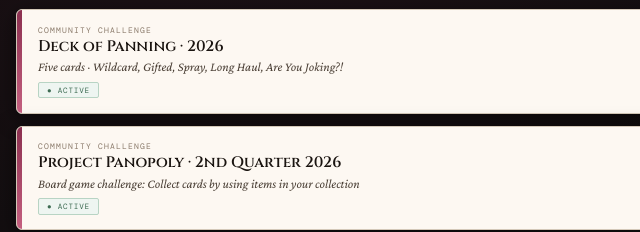
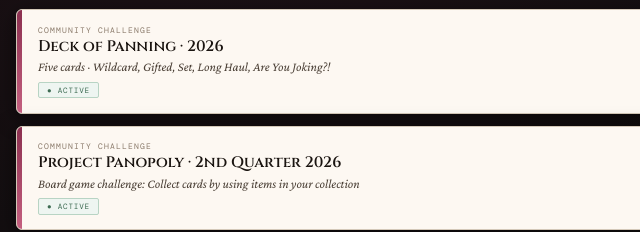
Before and after one commit to anjelabug/project-panjela, a plain HTML site: page index.html in a window 1280 px wide. Shown: the part 190-422 px from the top of the page, 0-640 px from the left. Drawn offline with nearby package versions, Linux system fonts and the light colour scheme; a web font is replaced by a local one.

Commit message:
Update index.html

```diff
--- a/index.html
+++ b/index.html
@@ -235,7 +235,7 @@
       <div class="card-text">
         <div class="card-eyebrow">Community Challenge</div>
         <div class="card-title">Deck of Panning · 2026</div>
-        <div class="card-desc">Five cards · Wildcard, Gifted, Spray, Long Haul, Are You Joking?!</div>
+        <div class="card-desc">Five cards · Wildcard, Gifted, Set, Long Haul, Are You Joking?!</div>
         <span class="badge badge-active">● Active</span>
       </div>
       <div class="card-arrow">›</div>
```
